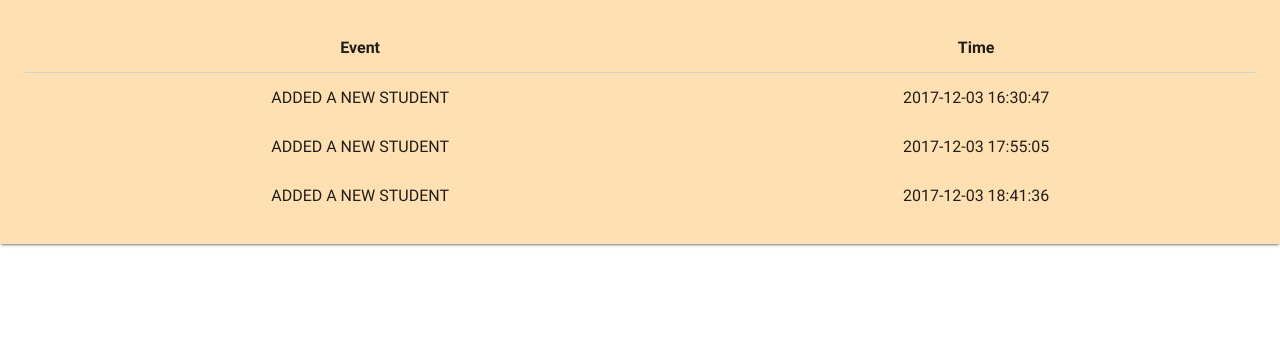
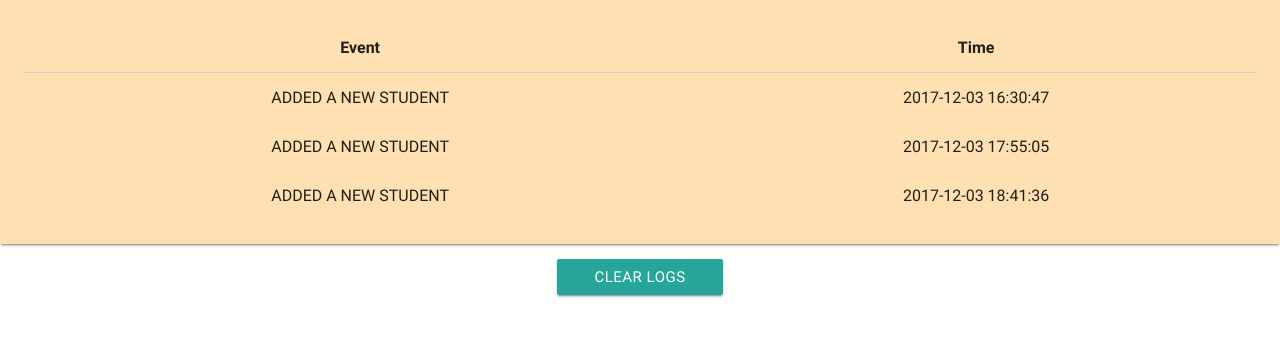
Before and after one commit to ChandanShastri/ProBase, a PHP site: page /Blackboards/eventlog.php in a window 1280 px wide. Shown: the part 208-567 px from the top of the page. Run offline with PHP 8.4, Linux system fonts and the light colour scheme; data comes from the database, SQL or seed files in the repository; data that the repository does not hold is empty.

Commit message:
Added Support for Logs.

```diff
--- a/Site/Blackboards/eventlog.php
+++ b/Site/Blackboards/eventlog.php
@@ -27,6 +27,8 @@
 </div>
 
 <?php
+
+error_reporting(0);
 
 $con = mysqli_connect("localhost","chandanshastri","321654","COLLEGE");
 
@@ -62,12 +64,25 @@ if ($result->num_rows > 0) {
     echo "<b><center>Event Log has been recently cleared.</center></b>";
 }
 
+if($_POST['clear']=="CLR")
+{
+$sql = "CALL CLEAR_LOGS()";
+$con->query($sql);
+
+}
+
+
 echo "</div>";
 
 
 ?>
 
-
+<form class="col s12" method="post" action="#">
+<div class="row">
+<center>  <button class="btn waves-effect waves-light" type="submit" name="clear" value="CLR">CLEAR LOGS
+<i class="material-icons right"></i>
+</button></center></div>
+</form>
 
 </body>
 </html>
```
